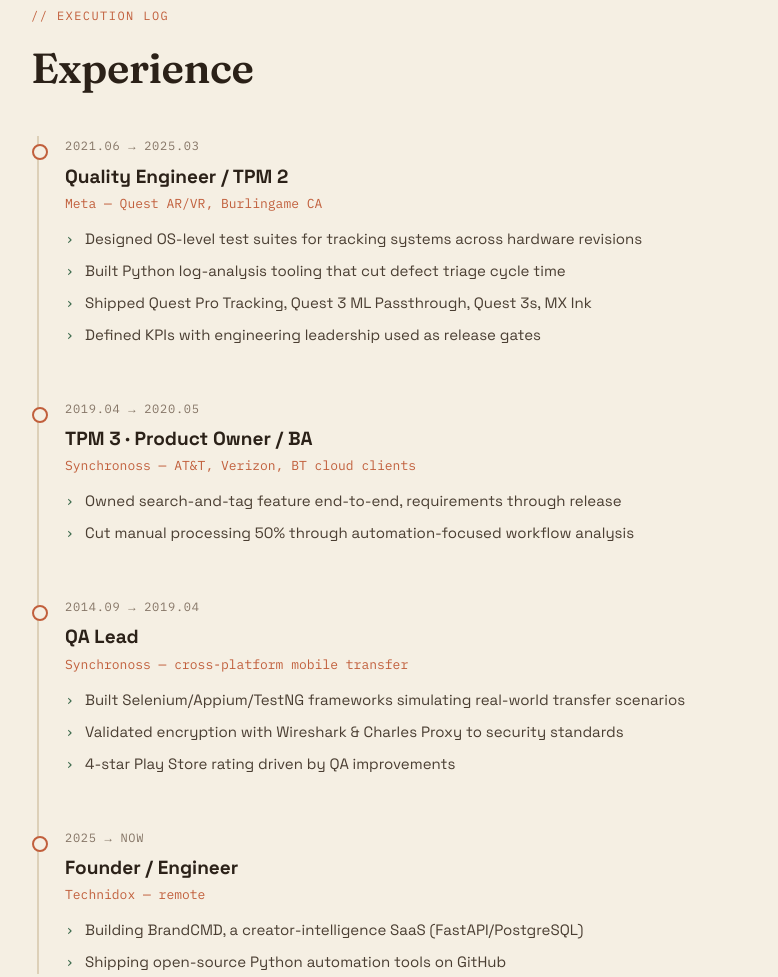
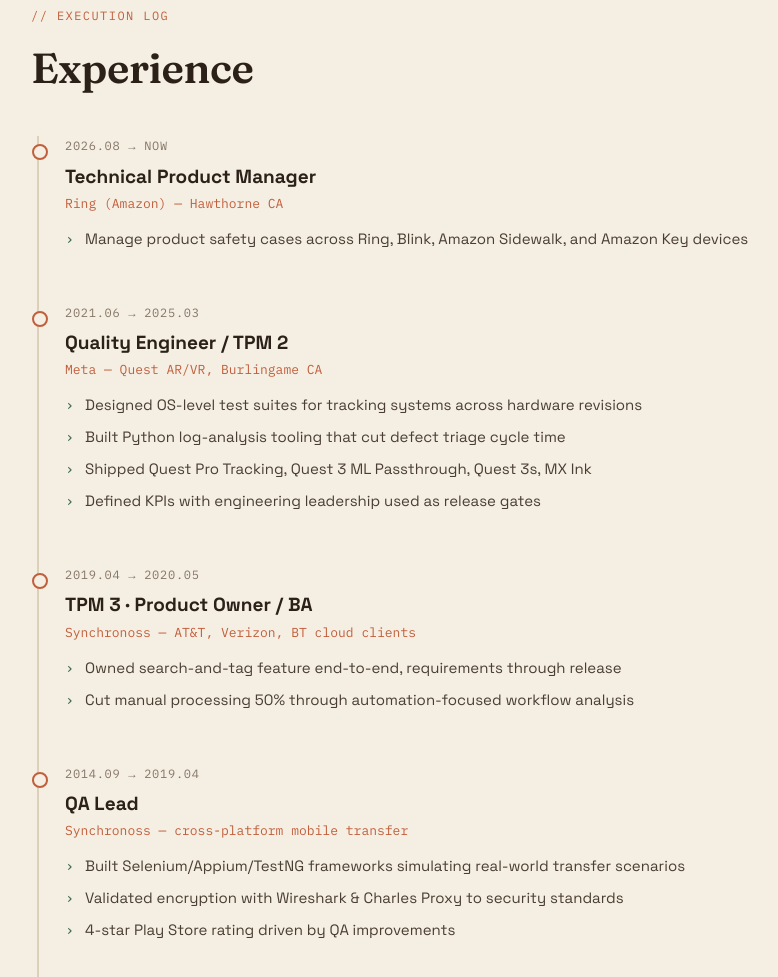
Before and after one commit to Gamergirllove/gamergirllove.github.io, a plain HTML site: page index.html in a window 1280 px wide. Shown: the part 1680-2657 px from the top of the page, without its empty margins (189-967 px from the left). Drawn offline with Linux system fonts and the light colour scheme.

Commit message:
Add Technical Product Manager at Ring (#1)
* Add Technical Product Manager at Ring to experience

Co-Authored-By: Claude Opus 5.5 <noreply@anthropic.com>
Claude-Session: https://claude.ai/code/session_01ELBhG9oZzncrbv4iX625Le

* Lead headline and page title with Technical PM at Ring

Co-Authored-By: Claude Opus 5.5 <noreply@anthropic.com>
Claude-Session: https://claude.ai/code/session_01ELBhG9oZzncrbv4iX625Le

---------

Co-authored-by: Claude <noreply@anthropic.com>

```diff
--- a/index.html
+++ b/index.html
@@ -3,8 +3,8 @@
 <head>
 <meta charset="UTF-8">
 <meta name="viewport" content="width=device-width, initial-scale=1.0">
-<title>Tasha Bethea — QA Engineer · SDET · Technical PM</title>
-<meta name="description" content="10+ years of quality engineering across AR/VR hardware, mobile, and cloud. Ex-Meta Quest QA. Python automation builder.">
+<title>Tasha Bethea — Technical Product Manager @ Ring · QA · SDET</title>
+<meta name="description" content="Technical Product Manager at Ring. 10+ years of quality engineering across AR/VR hardware, mobile, and cloud. Ex-Meta Quest QA. Python automation builder.">
 <meta name="theme-color" content="#F5EFE3">
 <link rel="preconnect" href="https://fonts.googleapis.com">
 <link href="https://fonts.googleapis.com/css2?family=Fraunces:ital,opsz,wght@0,9..144,500..700;1,9..144,500..700&family=Space+Grotesk:wght@400;500;700&family=IBM+Plex+Mono:wght@400;500;600&display=swap" rel="stylesheet">
@@ -144,7 +144,7 @@ footer .wrap{display:flex;justify-content:space-between;flex-wrap:wrap;gap:10px;
       <span class="ln"><span class="amber">READY</span> candidate.load() <span class="cursor"></span></span>
     </div>
     <h1 class="hero-name">Tasha <em>Bethea</em></h1>
-    <p class="hero-role"><b>QA Engineer · SDET · Technical PM</b><br>I break things carefully so users never have to.</p>
+    <p class="hero-role"><b>Technical Product Manager @ Ring · QA · SDET</b><br>I break things carefully so users never have to.</p>
     <div class="cta">
       <a class="btn btn-a" href="TashaBethea_QA_Engineer_Resume.docx" download>↓ Download resume</a>
       <a class="btn btn-g" href="https://github.com/Gamergirllove" target="_blank" rel="noopener">GitHub</a>
@@ -189,6 +189,14 @@ footer .wrap{display:flex;justify-content:space-between;flex-wrap:wrap;gap:10px;
     <p class="sec-tag">// EXECUTION LOG</p>
     <h2 class="sec-title rv">Experience</h2>
     <div class="log">
+      <div class="entry rv">
+        <div class="stamp">2026.08 → NOW</div>
+        <h3>Technical Product Manager</h3>
+        <div class="co">Ring (Amazon) — Hawthorne CA</div>
+        <ul>
+          <li>Manage product safety cases across Ring, Blink, Amazon Sidewalk, and Amazon Key devices</li>
+        </ul>
+      </div>
       <div class="entry rv">
         <div class="stamp">2021.06 → 2025.03</div>
         <h3>Quality Engineer / TPM 2</h3>
@@ -308,7 +316,7 @@ footer .wrap{display:flex;justify-content:space-between;flex-wrap:wrap;gap:10px;
 <section id="contact">
   <div class="wrap contact">
     <p class="sec-tag">// HANDSHAKE</p>
-    <p class="big rv">Hiring for QA, SDET, or technical product?<br><em>Let's run the interview.</em></p>
+    <p class="big rv">Talking technical product, safety, or QA?<br><em>Let's connect.</em></p>
     <div class="cta" style="opacity:1;animation:none">
       <a class="btn btn-a" href="mailto:tbethea.sync@gmail.com">tbethea.sync@gmail.com</a>
       <a class="btn btn-g" href="tel:8189129295">(818) 912-9295</a>
```
